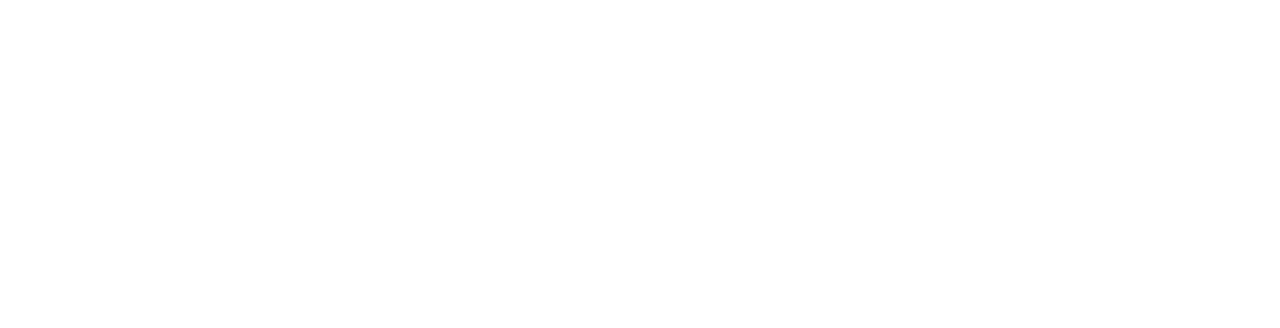
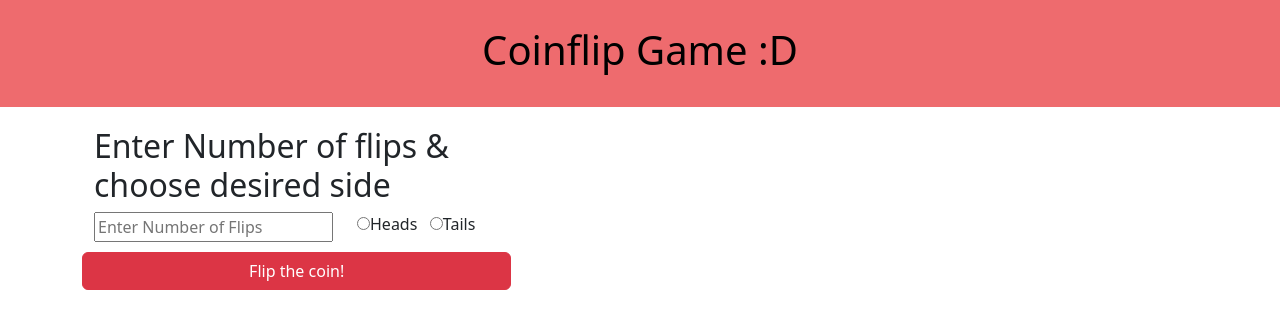
Before and after one commit to Nohasi/Task6-Coinflip, a React (Create React App) app in the folder client/: page /coinflip in a window 1280 px wide. Before the commit this address had no page. Shown: the top 328 px of the page. Built offline with nearby package versions, Linux system fonts and the light colour scheme.

Commit message:
set up visual for form

```diff
--- a/client/src/App.tsx
+++ b/client/src/App.tsx
@@ -1,6 +1,7 @@
 import React from 'react';
 import { BrowserRouter, Routes, Route, Navigate } from 'react-router-dom';
 import './App.css';
+import { CoinflipPage } from './components/CoinflipPage';
 
 function App() {
   return (
@@ -8,6 +9,7 @@ function App() {
       <BrowserRouter>
         <Routes>
           {/* Routes to automatically redirect users */}
+          <Route path="coinflip" element={<CoinflipPage/>}/>
           <Route path="" element={<Navigate to="/coinflip"/>}/>
         </Routes>
       </BrowserRouter>
--- /dev/null
+++ b/client/src/components/CoinflipForm.tsx
@@ -0,0 +1,40 @@
+import React from "react";
+
+export const CoinflipForm = () => {
+    return (
+        <div className="container">
+            <div className="row">
+                <div className="col-md-7 mrgnbtm">
+                    <h2>Enter Number of flips & choose desired side</h2>
+                    <form>
+                        <div className="row">
+                            <div className="col">
+                                <input
+                                    type="text"
+                                    pattern="[0-9]*"
+                                    placeholder="Enter Number of Flips"
+                                />
+                            </div>
+                            <div className="col">
+                                <div className="radio">
+                                    <label>
+                                        <input type="radio" value="Heads" />
+                                        Heads
+                                    </label>
+                                    &nbsp;&nbsp;&nbsp;
+                                    <label>
+                                        <input type="radio" value="Tails" />
+                                        Tails
+                                    </label>
+                                </div>
+                            </div>
+                        </div>
+                        <div className="row" style={{paddingTop: "10px"}}>
+                            <button type="submit" className="btn btn-danger">Flip the coin!</button>
+                        </div>
+                    </form>
+                </div>
+            </div>
+        </div>
+    );
+}
--- a/client/src/components/CoinflipPage.tsx
+++ b/client/src/components/CoinflipPage.tsx
@@ -1,14 +1,16 @@
 import 'bootstrap/dist/css/bootstrap.min.css';
 import { useState } from 'react';
+import { CoinflipForm } from './CoinflipForm';
+import { Header } from './Header';
 
 export const CoinflipPage = () => {
     return(
         <div className="App">
-            {/* TODO: HEADER */}
+            <Header/>
             <div className="container mrgnbtm">
                 <div className="row">
                     <div className="col-md-8">
-                        {/* TODO: FORM */}
+                        <CoinflipForm />
                     </div>
                     <div className="col-md-4">
                         {/* TODO: RESULTS PANEL */}
--- /dev/null
+++ b/client/src/components/Header.tsx
@@ -0,0 +1,9 @@
+import React from "react";
+
+export const Header = () => {
+    return (
+        <div style={{width: '100%', padding: '2%', backgroundColor: '#ee6b6e', color: 'black', textAlign: 'center'}}>
+            <h1>Coinflip Game :D</h1>
+        </div>
+    );
+}
```
